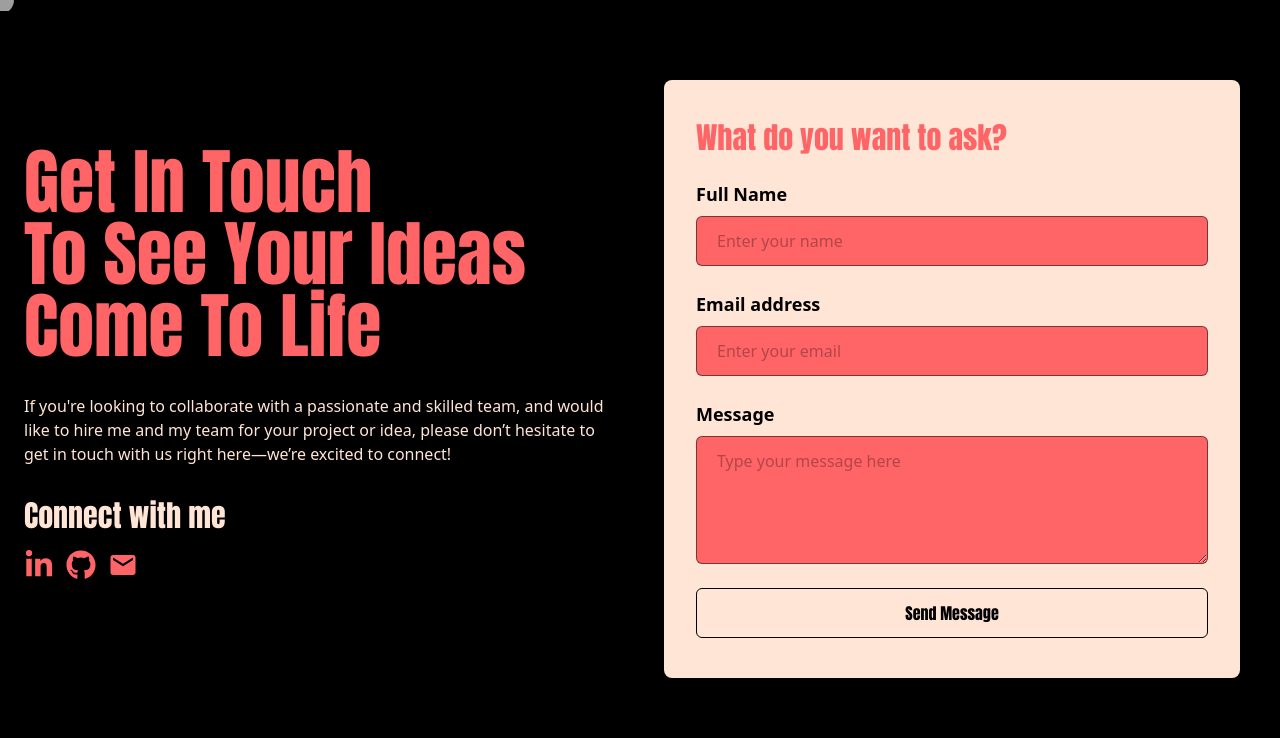
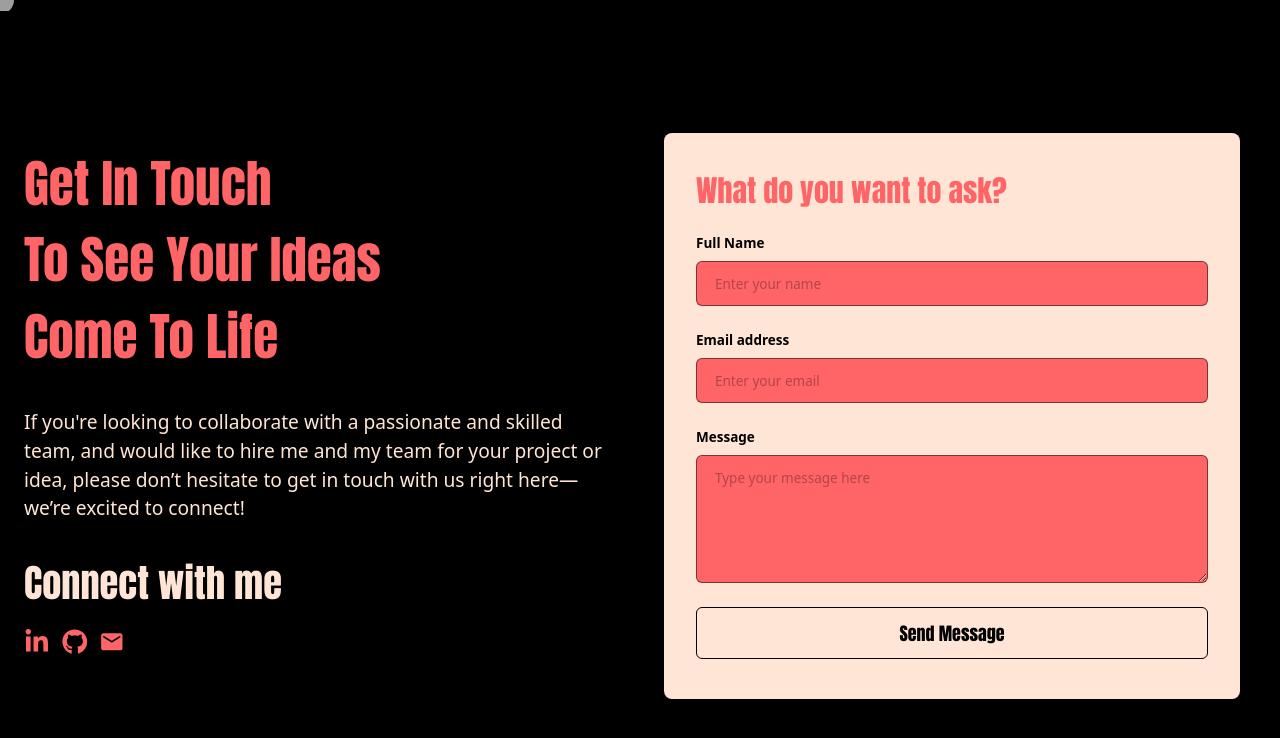
Before and after one commit to anugrahsingh7/Main-Portfolio, a Next.js app: page /GetInTouch in a window 1280 px wide. Shown: the top 738 px of the page. Built offline with nearby package versions, Linux system fonts and the light colour scheme; grey boxes are pictures that could not be loaded.

Commit message:
made responsive for ebigger screens

```diff
--- a/src/app/GetInTouch/page.js
+++ b/src/app/GetInTouch/page.js
@@ -43,44 +43,50 @@ export default function GetInTouch() {
   return (
     <div
       id="contact"
-      className="w-screen h-full bg-black flex justify-center items-center"
+      className="w-screen h-screen bg-black flex justify-center items-center"
     >
       <div className="container px-6 py-12 mx-auto">
         <div className="lg:flex lg:items-center lg:-mx-6">
           <div className="lg:w-1/2 lg:mx-6">
             <h1
-              className={`${anton.className} text-7xl font-semibold text-red-400 capitalize`}
+              className={`${anton.className}  font-semibold text-red-400 capitalize`}
+              style={{ fontSize: "clamp(1rem, 4vw, 6rem)" }}
             >
               Get in touch
               <br /> to see your ideas <br />
               come to life
             </h1>
-            <div className="mt-6 md:mt-8 text-[#ffe5d5]">
+            <div className="mt-6 md:mt-8 text-[#ffe5d5]"
+          style={{ fontSize: "clamp(0.375rem, 1.5vw, 2.25rem)" }}>
               If you're looking to collaborate with a passionate and skilled
               team, and would like to hire me and my team for your project or
               idea, please don’t hesitate to get in touch with us right
               here—we’re excited to connect!
             </div>
             <div className="mt-6 w-80 md:mt-8">
-              <h3 className={`${anton.className} text-3xl text-[#ffe5d5]`}>
+              <h3 className={`${anton.className}  text-[#ffe5d5]`}
+               style={{ fontSize: "clamp(0.75rem, 3vw, 4.5rem)" }}>
                 Connect with me
               </h3>
               <div className="flex mt-4 -mx-1.5">
                 <a
-                  className="mx-1.5 text-3xl text-red-400 hover:text-red-500"
+                  className="mx-1.5  text-red-400 hover:text-red-500"
                   href="https://www.linkedin.com/in/anugrah-singh-7777/"
+                  style={{ fontSize: "clamp(0.5rem, 2vw, 3rem)" }}
                 >
                   <FaLinkedinIn />
                 </a>
                 <a
-                  className="mx-1.5 text-3xl text-red-400 hover:text-red-500"
+                  className="mx-1.5  text-red-400 hover:text-red-500"
                   href="https://github.com/anugrahsingh7"
+                  style={{ fontSize: "clamp(0.5rem, 2vw, 3rem)" }}
                 >
                   <FaGithub />
                 </a>
                 <a
-                  className="mx-1.5 text-3xl text-red-400 hover:text-red-500"
+                  className="mx-1.5 text-red-400 hover:text-red-500"
                   href="mailto:anugrahsingh7777@gmail.com"
+                  style={{ fontSize: "clamp(0.5rem, 2vw, 3rem)" }}
                 >
                   <MdEmail />
                 </a>
@@ -96,7 +102,8 @@ export default function GetInTouch() {
                 What do you want to ask?
               </h1>
               <form className="mt-6" onSubmit={handleSubmit}>
-                <label className="block mb-2 text-lg font-bold text-black">
+                <label className="block mb-2 font-bold text-black"
+                  style={{ fontSize: 'clamp(0.422rem, 1.125vw, 0.844rem)' }}>
                   Full Name
                 </label>
                 <input
@@ -106,10 +113,12 @@ export default function GetInTouch() {
                   onChange={handleChange}
                   required
                   className="block w-full px-5 py-3 mt-2 text-black bg-red-400 border border-black/50 rounded-md placeholder-black/30 focus:outline-none"
+                  style={{ fontSize: 'clamp(0.478rem, 1.125vw, 0.844rem)', padding: 'clamp(0.422rem, 1.125vw, 0.703rem) clamp(0.563rem, 1.688vw, 1.125rem)' }}
                   placeholder="Enter your name"
                 />
 
-                <label className="block mt-6 mb-2 text-lg font-bold text-black">
+                <label className="block mt-6 mb-2 font-bold text-black"
+                  style={{ fontSize: 'clamp(0.422rem, 1.125vw, 0.844rem)' }}>
                   Email address
                 </label>
                 <input
@@ -119,10 +128,12 @@ export default function GetInTouch() {
                   onChange={handleChange}
                   required
                   className="block w-full px-5 py-3 mt-2 text-black bg-red-400 border border-black/50 rounded-md placeholder-black/30 focus:outline-none"
+                  style={{ fontSize: 'clamp(0.478rem, 1.125vw, 0.844rem)', padding: 'clamp(0.422rem, 1.125vw, 0.703rem) clamp(0.563rem, 1.688vw, 1.125rem)' }}
                   placeholder="Enter your email"
                 />
 
-                <label className="block mt-6 mb-2 text-lg font-bold text-black">
+                <label className="block mt-6 mb-2 font-bold text-black"
+                  style={{ fontSize: 'clamp(0.422rem, 1.125vw, 0.844rem)' }}>
                   Message
                 </label>
                 <textarea
@@ -131,12 +142,14 @@ export default function GetInTouch() {
                   onChange={handleChange}
                   required
                   className="block w-full h-32 px-5 py-3 mt-2 text-black bg-red-400 border border-black/50 rounded-md placeholder-black/30 focus:outline-none"
+                  style={{ fontSize: 'clamp(0.478rem, 1.125vw, 0.844rem)', padding: 'clamp(0.422rem, 1.125vw, 0.703rem) clamp(0.563rem, 1.688vw, 1.125rem)' }}
                   placeholder="Type your message here"
                 ></textarea>
 
                 <button
                   type="submit"
-                  className={`${anton.className} cursor-pointer w-full mt-6 px-6 py-3 text-black border border-black rounded-md hover:bg-black hover:text-white transition-all duration-300 ease-in-out`}
+                  className={`${anton.className} cursor-pointer w-full mt-6 border border-black rounded-md hover:bg-black hover:text-white transition-all duration-300 ease-in-out`}
+                  style={{ fontSize: 'clamp(0.563rem, 1.406vw, 1.125rem)', padding: 'clamp(0.422rem, 1.125vw, 0.703rem) clamp(0.563rem, 1.688vw, 1.125rem)' }}
                 >
                   Send Message
                 </button>
```
Also changed, not shown: src/app/MyTeam/page.js (+60 -30 lines).
